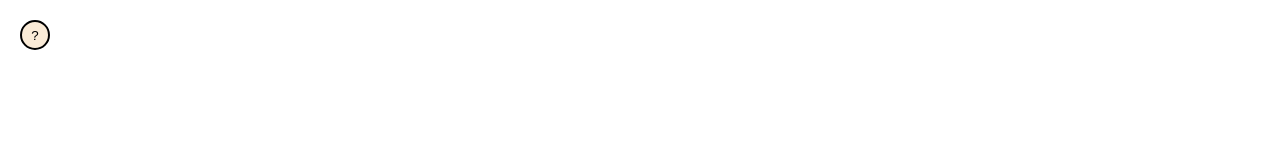
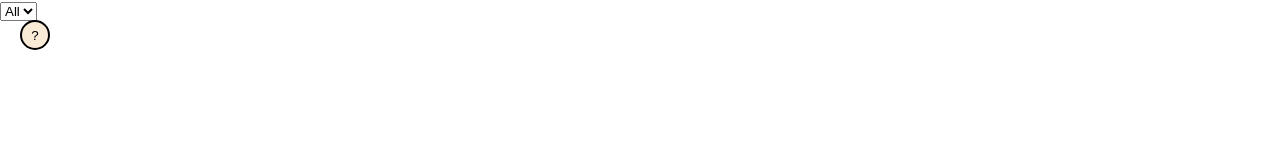
Before and after one commit to aslakhol/mm-task-map, a React (Create React App) app in the folder web/: page / in a window 1280 px wide. Shown: the top 160 px of the page. Built offline with nearby package versions, Linux system fonts and the light colour scheme.

Commit message:
controlled select

```diff
--- a/web/src/App.tsx
+++ b/web/src/App.tsx
@@ -1,12 +1,14 @@
 import React from "react";
 import "./App.css";
 import Digraph from "./Digraph";
+import Filter from "./Filter/Filter";
 import Info from "./Info/Info";
 
 const App = () => {
   return (
     <div className="App">
       <Info />
+      <Filter />
       <Digraph />
     </div>
   );
--- /dev/null
+++ b/web/src/Filter/Filter.tsx
@@ -0,0 +1,39 @@
+import React, { useEffect, useState } from "react";
+
+const Filter = () => {
+  const [filter, setFilter] = useState("all");
+  useEffect(() => {
+    console.log(filter);
+  }, [filter]);
+
+  return (
+    <>
+      <select
+        name="filter"
+        id="filter"
+        onChange={({ target: { value } }) => setFilter(value)}
+        defaultValue={filter}
+      >
+        <option value="all">All</option>
+        <option value="1">1</option>
+        <option value="2">2</option>
+        <option value="3">3</option>
+        <option value="4">4</option>
+        <option value="5">5</option>
+        <option value="6">6</option>
+        <option value="7">7</option>
+        <option value="8">8</option>
+        <option value="9">9</option>
+        <option value="10">10</option>
+        <option value="11">11</option>
+        <option value="12">12</option>
+        <option value="13">13</option>
+        <option value="14">14</option>
+        <option value="15">15</option>
+        <option value="16">16</option>
+      </select>
+    </>
+  );
+};
+
+export default Filter;
```
